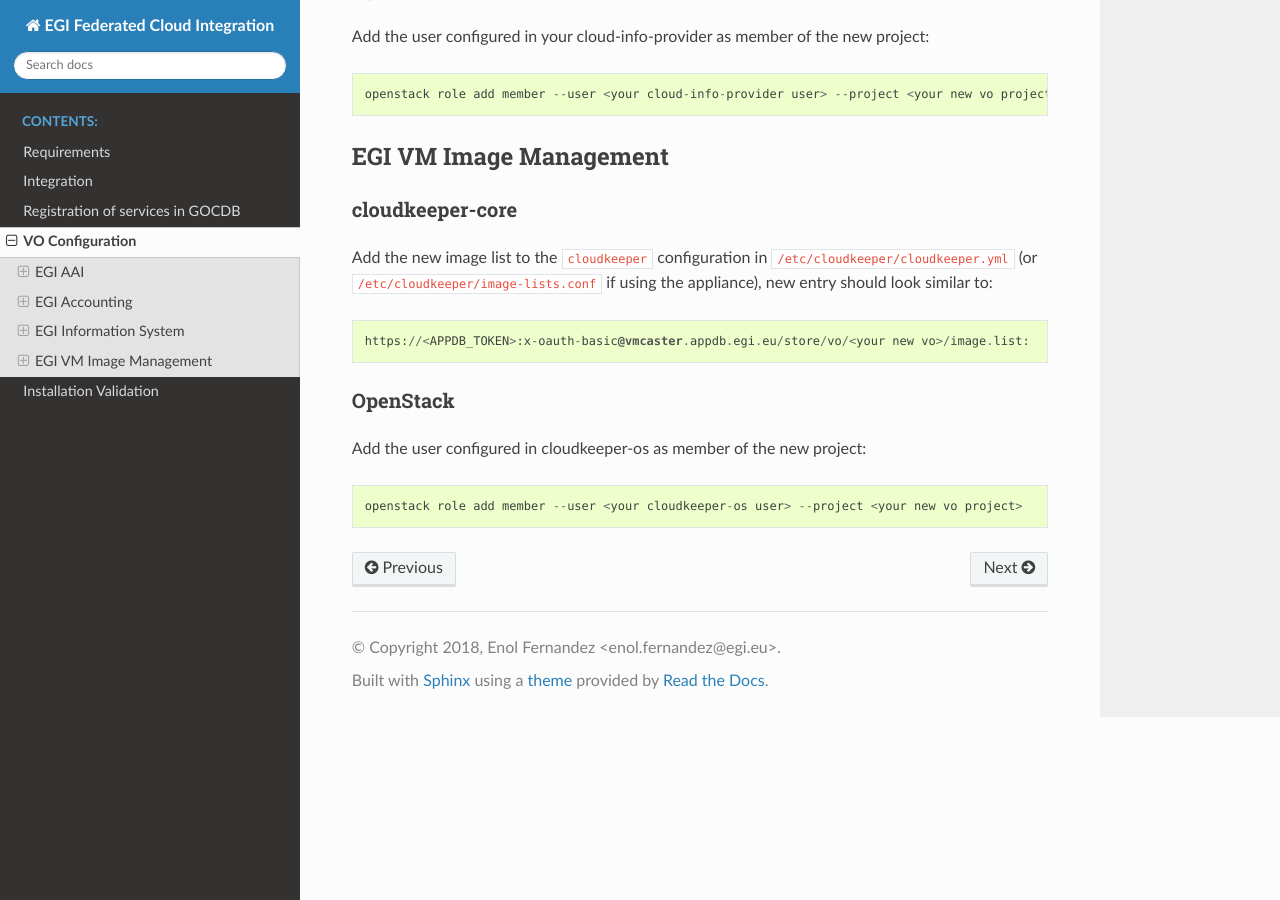
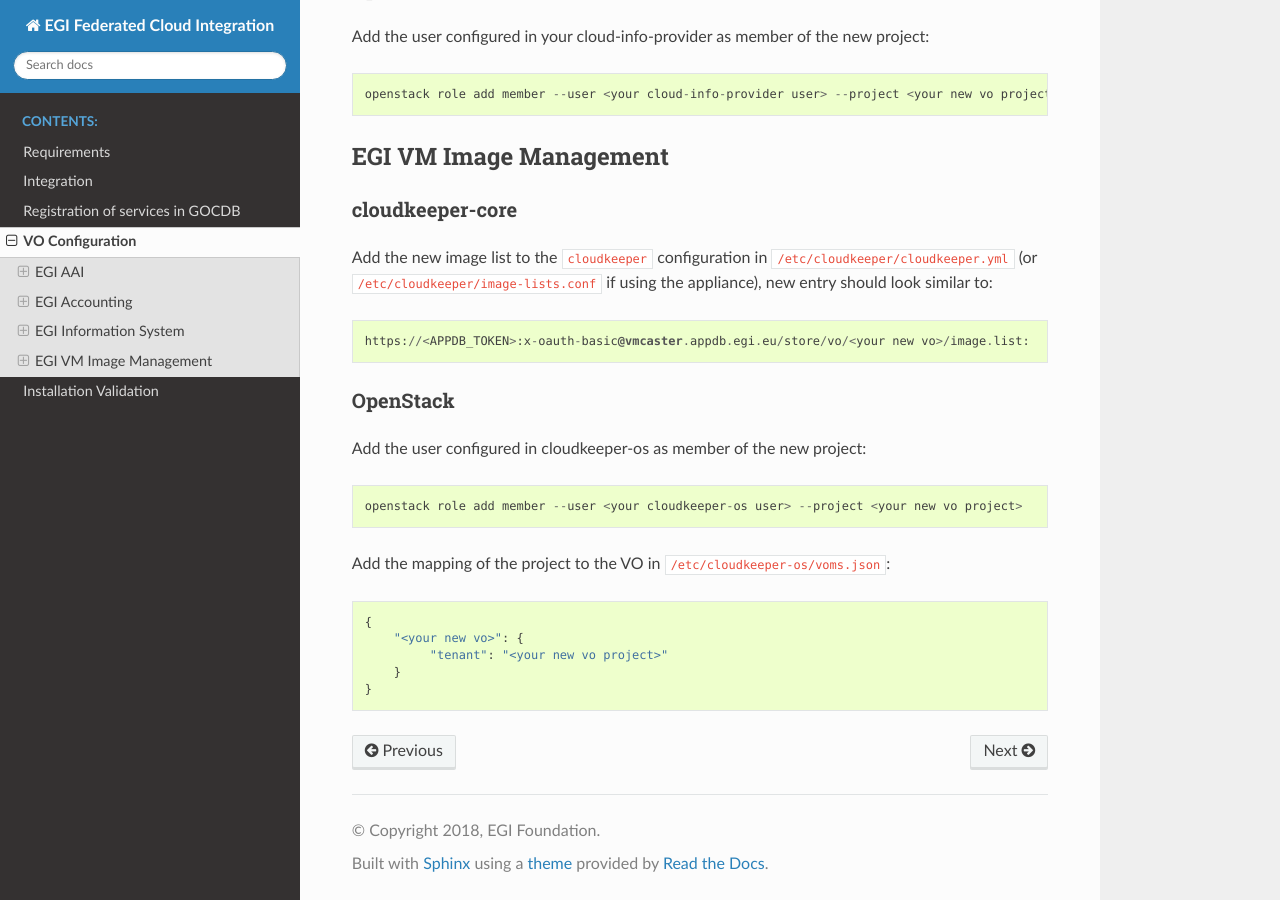
Before and after one commit to EGI-Federation/fedcloud-integration-documentation, a Sphinx documentation site: the page built from source/configuration.rst, in a window 1280 px wide and 900 px high, scrolled down 3205 px. Built offline with Sphinx 7.4.7 and the Read the Docs theme 2.0.0, drawn with Linux system fonts in a browser that asks for light colours.

Commit message:
Improve mappings

```diff
--- a/source/conf.py
+++ b/source/conf.py
@@ -20,7 +20,7 @@
 # -- Project information -----------------------------------------------------
 
 project = 'EGI Federated Cloud Integration'
-copyright = '2018, Enol Fernandez <enol.fernandez@egi.eu>'
+copyright = '2018, EGI Foundation'
 author = 'Enol Fernandez <enol.fernandez@egi.eu>'
 
 # The short X.Y version
--- a/source/configuration.rst
+++ b/source/configuration.rst
@@ -28,6 +28,7 @@
 
 #. Expand your mapping.json with the VO membership to the created group (substitute ``group_id`` and ``vo_name`` as appropriate):
    ::
+
        [
            <existing mappings>,
            {
@@ -188,3 +189,13 @@
 ::
 
     openstack role add member --user <your cloudkeeper-os user> --project <your new vo project>
+
+Add the mapping of the project to the VO in ``/etc/cloudkeeper-os/voms.json``:
+
+::
+
+    {
+        "<your new vo>": {
+             "tenant": "<your new vo project>"
+        }
+    }
```
